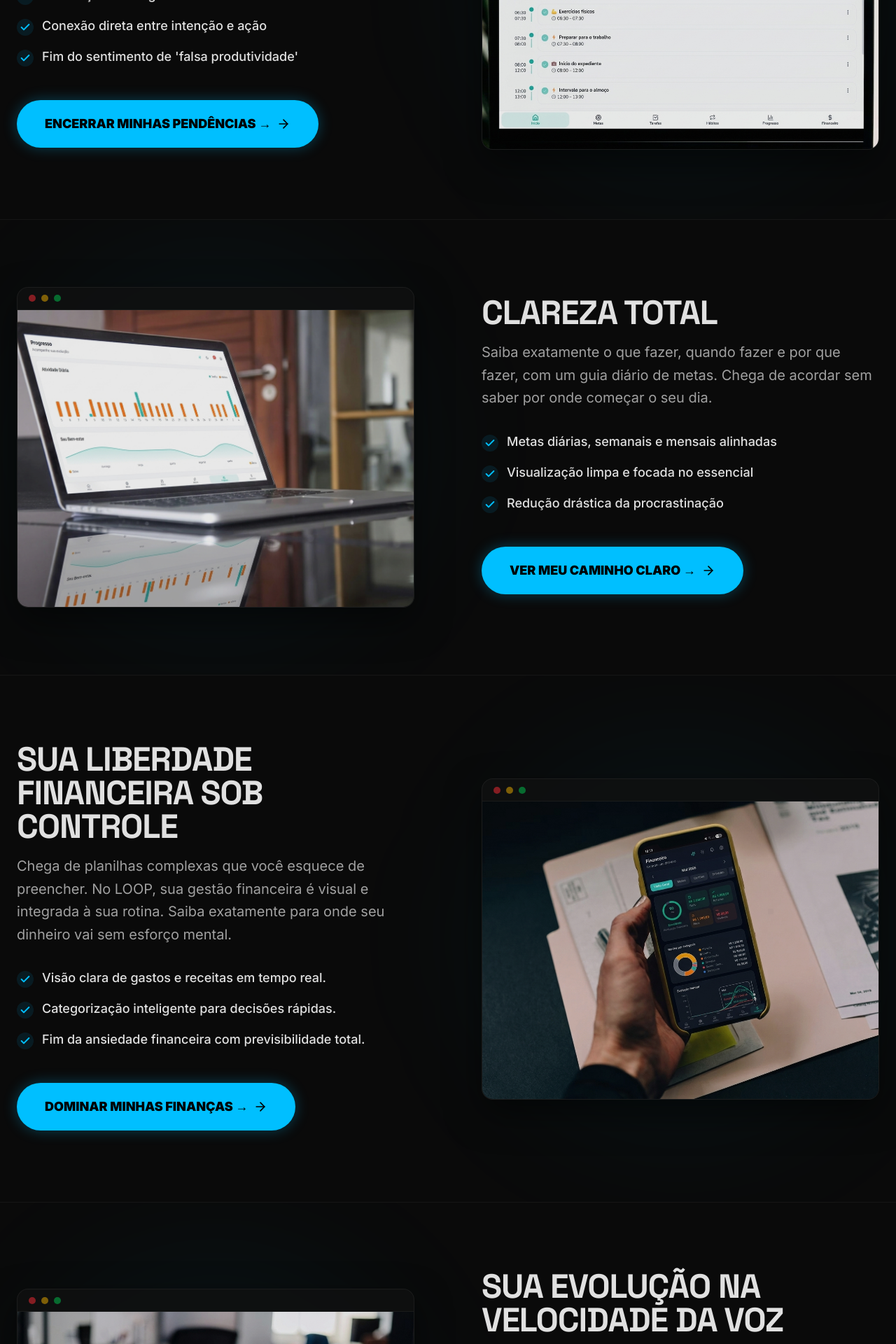
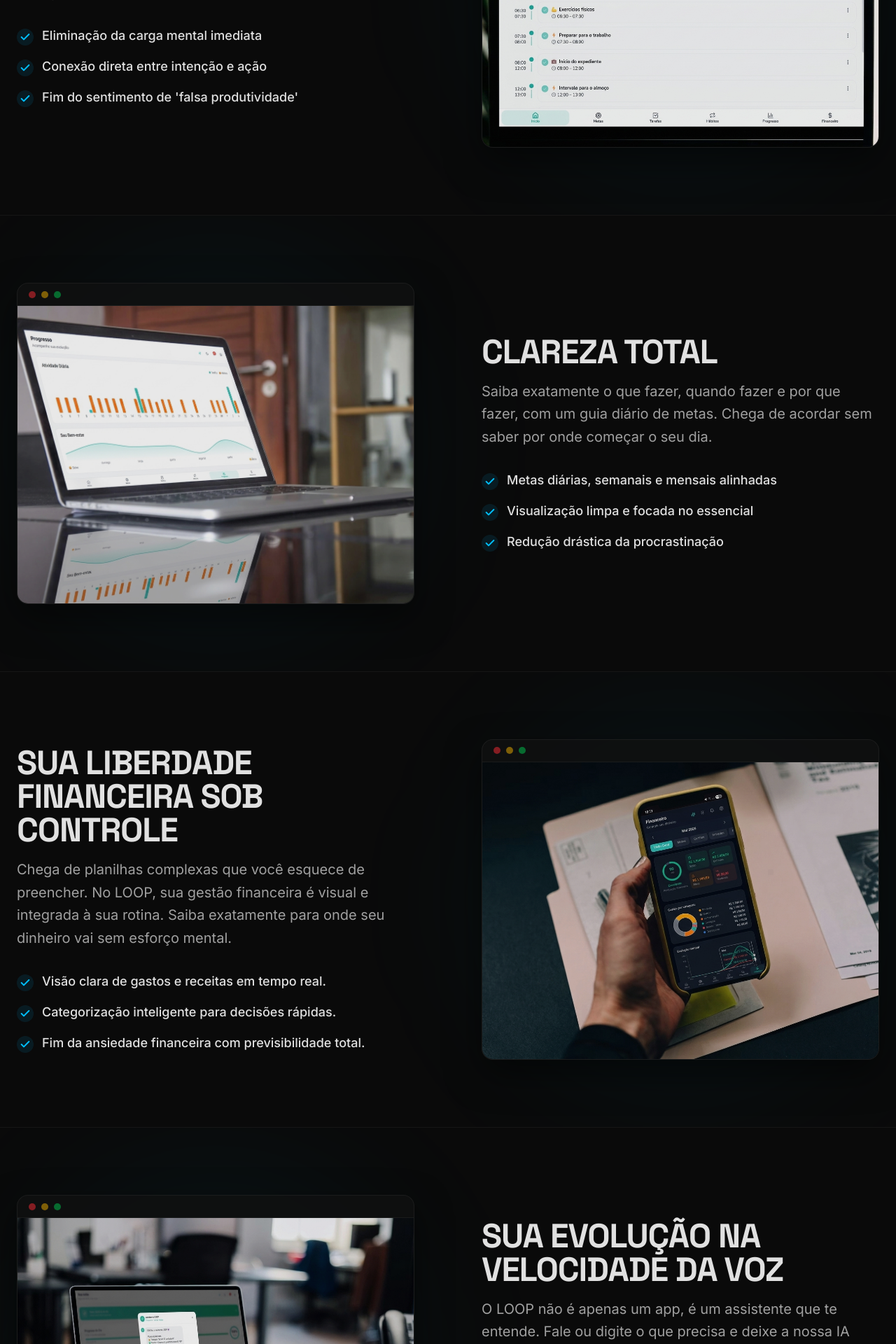
Before and after one commit to viniciusrocha96/loop-app, a Next.js app: page / in a window 1280 px wide. Shown: the part 2680-4600 px from the top of the page at 70% size. Built offline with nearby package versions, Linux system fonts and the light colour scheme.

Commit message:
botoes de cta pagina de vendasv2

```diff
--- a/src/components/vendasv2/sections/FeaturesSection.tsx
+++ b/src/components/vendasv2/sections/FeaturesSection.tsx
@@ -13,7 +13,6 @@ export function FeaturesSection() {
         "Fim do sentimento de 'falsa produtividade'"
       ],
       mockupSrc: "/feature-ciclos.png",
-      ctaText: "ENCERRAR MINHAS PENDÊNCIAS →",
       reversed: false,
     },
     {
@@ -25,7 +24,6 @@ export function FeaturesSection() {
         "Redução drástica da procrastinação"
       ],
       mockupSrc: "/feature-clareza.png",
-      ctaText: "VER MEU CAMINHO CLARO →",
       reversed: true,
     },
     {
@@ -37,7 +35,6 @@ export function FeaturesSection() {
         "Fim da ansiedade financeira com previsibilidade total."
       ],
       mockupSrc: "/feature-financeiro.png",
-      ctaText: "DOMINAR MINHAS FINANÇAS →",
       reversed: false,
     },
     {
@@ -49,7 +46,6 @@ export function FeaturesSection() {
         "Interação humana e intuitiva: você pede, o LOOP executa."
       ],
       mockupSrc: "/feature-ia.png",
-      ctaText: "CONVERSAR COM MINHA IA →",
       reversed: true,
     },
     {
@@ -61,7 +57,6 @@ export function FeaturesSection() {
         "Segurança ponta-a-ponta dos seus dados"
       ],
       mockupSrc: "/feature-multiplataforma.png",
-      ctaText: "BAIXAR O LOOP EM TUDO →",
       reversed: false,
     },
   ];
@@ -75,7 +70,6 @@ export function FeaturesSection() {
           description={feature.description}
           features={feature.items}
           mockupSrc={feature.mockupSrc}
-          ctaText={feature.ctaText}
           reversed={feature.reversed}
         />
       ))}
--- a/src/components/vendasv2/sections/HeroSection.tsx
+++ b/src/components/vendasv2/sections/HeroSection.tsx
@@ -31,7 +31,7 @@ export function HeroSection() {
           </p>
 
           <div className="flex flex-col items-center gap-4">
-            <CtaButton text="COMEÇAR MINHA EVOLUÇÃO" />
+            <CtaButton text="COMEÇAR MINHA EVOLUÇÃO" href="#oferta" />
             <p className="text-sm text-[var(--color-text-muted)]/70">
               Garantia de 7 dias • Acesso Imediato • Pagamento Único
             </p>
--- a/src/components/vendasv2/sections/HowItWorksSection.tsx
+++ b/src/components/vendasv2/sections/HowItWorksSection.tsx
@@ -90,7 +90,7 @@ export function HowItWorksSection() {
         </div>
 
         <div className="mt-20 flex justify-center">
-          <CtaButton text="COMEÇAR MINHA EVOLUÇÃO" />
+          <CtaButton text="COMEÇAR MINHA EVOLUÇÃO" href="#oferta" />
         </div>
       </div>
     </section>
--- a/src/components/vendasv2/sections/PricingSection.tsx
+++ b/src/components/vendasv2/sections/PricingSection.tsx
@@ -15,7 +15,7 @@ export function PricingSection() {
   ];
 
   return (
-    <section className="w-full py-24 bg-[var(--color-primary-bg)] relative overflow-hidden">
+    <section id="oferta" className="w-full py-24 bg-[var(--color-primary-bg)] relative overflow-hidden">
       {/* Background Glow */}
       <div className="absolute top-1/2 left-1/2 -translate-x-1/2 -translate-y-1/2 w-[600px] h-[600px] bg-[var(--color-accent-blue)]/10 blur-[150px] pointer-events-none" />
 
--- a/src/components/vendasv2/ui/FeatureBlock.tsx
+++ b/src/components/vendasv2/ui/FeatureBlock.tsx
@@ -2,14 +2,12 @@
 
 import { motion } from "framer-motion";
 import { Check } from "lucide-react";
-import { CtaButton } from "./CtaButton";
 
 interface FeatureBlockProps {
   title: string;
   description: string;
   features: string[];
   mockupSrc: string;
-  ctaText?: string;
   reversed?: boolean;
 }
 
@@ -18,7 +16,6 @@ export function FeatureBlock({
   description,
   features,
   mockupSrc,
-  ctaText = "COMEÇAR MINHA EVOLUÇÃO",
   reversed = false
 }: FeatureBlockProps) {
   return (
@@ -54,9 +51,6 @@ export function FeatureBlock({
               ))}
             </ul>
 
-            <div className="pt-4">
-              <CtaButton text={ctaText} />
-            </div>
           </motion.div>
 
           {/* Mockup */}
```
